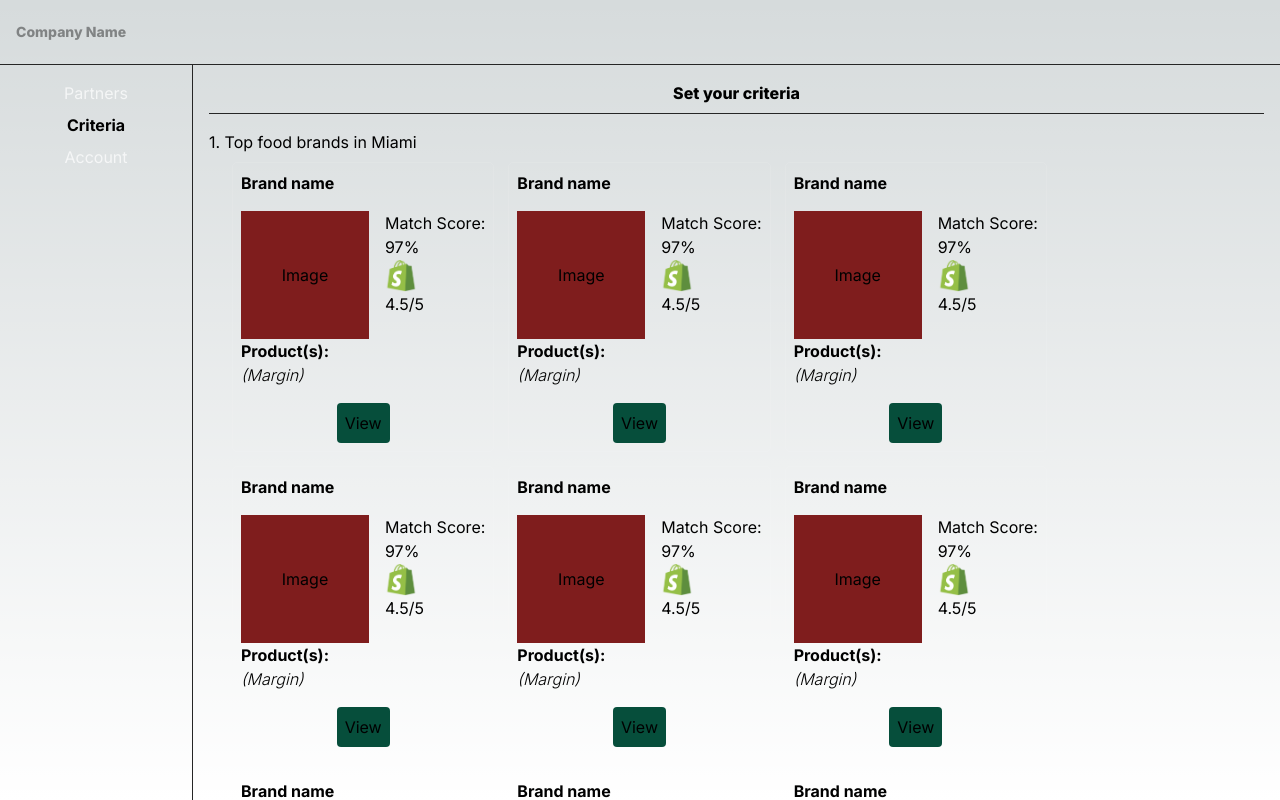
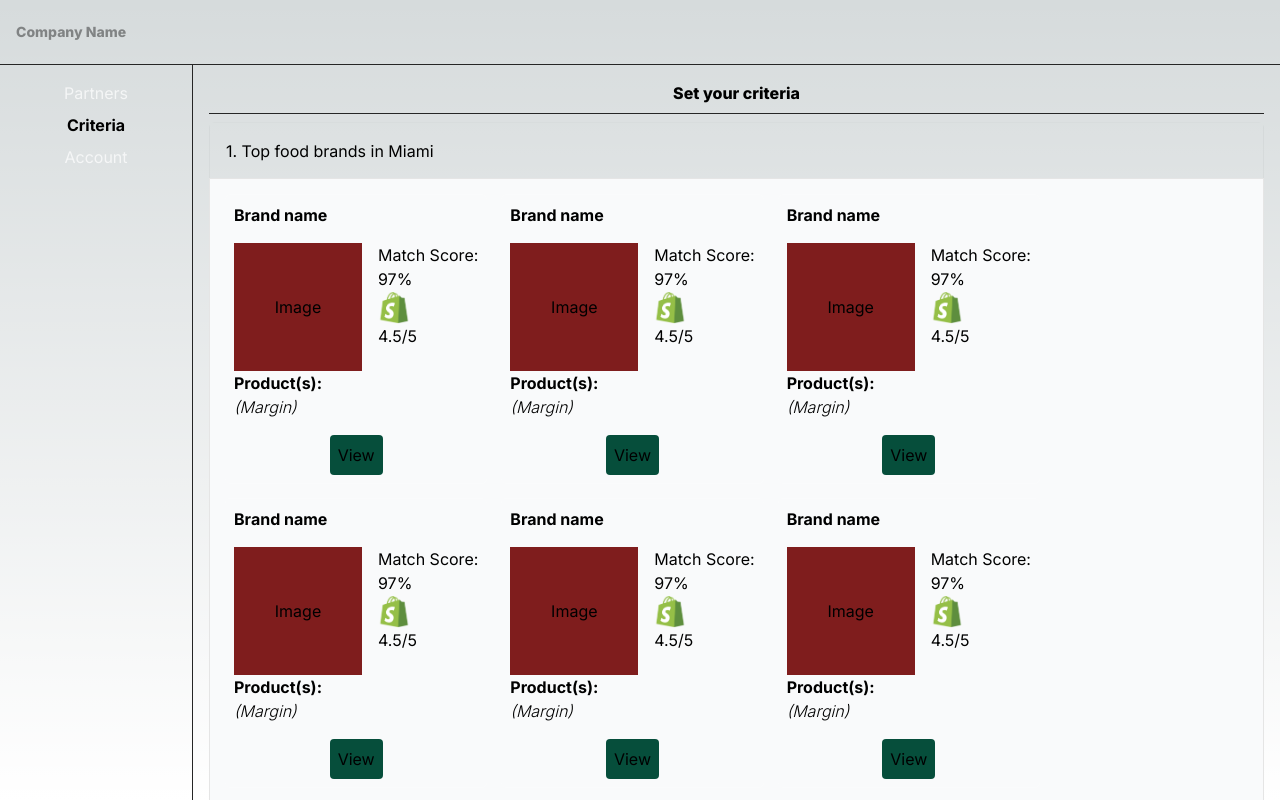
Before and after one commit to bigusbeckus/quorum-challenge, a Next.js app: page / in a window 1280 px wide. Built offline with nearby package versions, Linux system fonts and the light colour scheme; some icons are missing.

Commit message:
Clean up accordion

```diff
--- a/src/components/accordion.tsx
+++ b/src/components/accordion.tsx
@@ -8,7 +8,7 @@ export function Accordion(props: {
 }) {
   return (
     <RadixAccordion.Root
-      className="rounded"
+      className="overflow-hidden rounded-md p-px"
       type="single"
       collapsible
       defaultValue={props.defaultValue}
@@ -32,7 +32,7 @@ export const AccordionTrigger = forwardRef<
   HTMLButtonElement,
   { children?: React.ReactNode }
 >((props, ref) => (
-  <RadixAccordion.Header className="flex">
+  <RadixAccordion.Header className="flex px-4 py-2 shadow outline-none">
     <RadixAccordion.Trigger
       ref={ref}
       className="group flex flex-1 cursor-default items-center justify-between py-2"
@@ -55,7 +55,7 @@ export const AccordionContent = forwardRef<
 >((props, ref) => (
   <RadixAccordion.Content
     ref={ref}
-    className="data-[state=open]:animate-slideDown data-[state=closed]:animate-slideUp overflow-hidden p-px pl-6"
+    className="overflow-hidden bg-gray-50 p-4 outline outline-1 outline-neutral-200 data-[state=closed]:animate-slideUp data-[state=open]:animate-slideDown"
   >
     {props.children}
   </RadixAccordion.Content>
```
